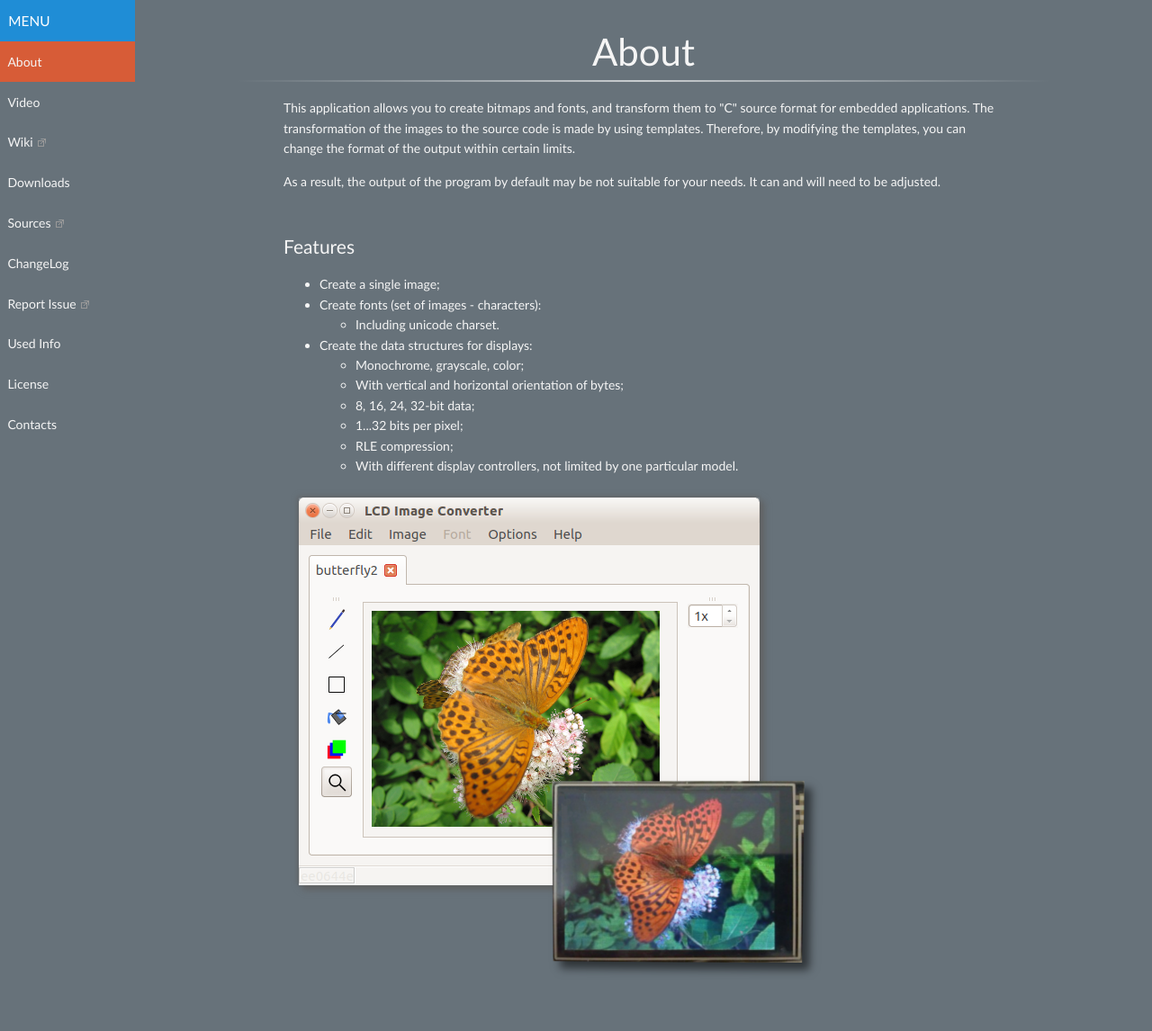
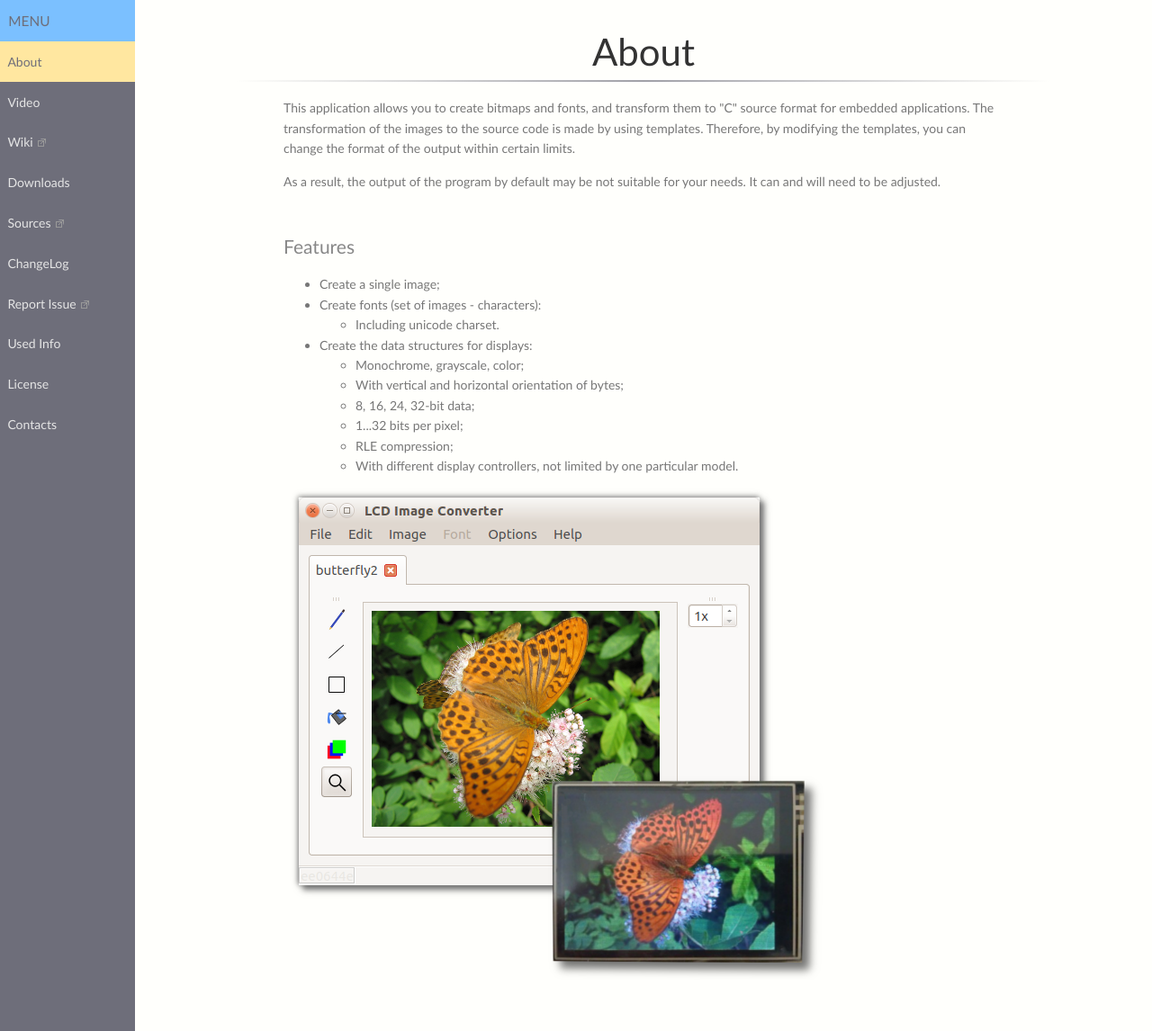
Before and after one commit to riuson/lcd-image-converter, a Jekyll site: the page built from index.html, in a window 1280 px wide and 1146 px high. Shown: the whole window at 90% size. Built offline with Jekyll 4.4.1, drawn with Linux system fonts in a browser that asks for light colours.

Commit message:
Scheme changed to fffffc ffe7a0 7bc0ff 6e87b0 6e6e7a

```diff
--- a/css/global.css
+++ b/css/global.css
@@ -1,29 +1,12 @@
 body {
   font-family: "Trebuchet MS", "Helvetica Neue", Arial, Helvetica, serif;
   font-size: 87.5%;
-  color: #f5f5f5;
   line-height: 2em;
-
-  /* http://lea.verou.me/css3patterns/#carbon */
-  /* background:
-  linear-gradient(27deg, #151515 5px, transparent 5px) 0 5px,
-  linear-gradient(207deg, #151515 5px, transparent 5px) 10px 0px,
-  linear-gradient(27deg, #222 5px, transparent 5px) 0px 10px,
-  linear-gradient(207deg, #222 5px, transparent 5px) 10px 5px,
-  linear-gradient(90deg, #1b1b1b 10px, transparent 10px),
-  linear-gradient(#1d1d1d 25%, #1a1a1a 25%, #1a1a1a 50%, transparent 50%, transparent 75%, #242424 75%, #242424);
-  background-color: #111111;
-  background-size: 20px 20px;*/
-  background-color: #67727a;
+  background: #fffffc;
 }
 
 #menu {
-  background-color: #67727a;
   -webkit-backface-visibility: hidden;
-}
-
-#menu a {
-  color: #f5f5f5;
 }
 
 #layout.active #menu {
@@ -33,73 +16,44 @@
   -webkit-backface-visibility: hidden;
 }
 
-#menu a.active {
-  background-color: #d75c37;
-}
-
-@media (max-width: 48em) {
-  #layout.active {
-    position: relative;
-    left: 0;
-  }
-}
-
-.header {
-  color: #f5f5f5;
-}
-
 /* Changes history */
 div.record {
-  background: #c3d7df;
-
   margin: 20px auto;
   padding: 0px;
   text-align: left;
-  border: 1px solid #6991ac;
-  /* border-radius */
+  border: 1px solid #DBDBDB;;
   border-radius: 5px 5px 5px 5px;
 }
 
 div.record > div.commit
 {
   font-style: italic;
-  font-weight: bold;
-
-  background: #6991ac;
-
   padding: 10px;
-
-  /* border-radius */
   border-radius: 5px 5px 0px 0px;
+  color: #6E87B0;
 }
 
 div.record > div.description
 {
   padding: 10px;
   text-indent: 1em;
-  color: #67727a;
+  background: #EDEDED;
 }
 
 div.record > div.downloads
 {
-  background: #6991ac;
-
   padding: 10px;
-
-  /* border-radius */
   border-radius: 0px 0px 5px 5px;
+  color: #6E87B0;
 }
 
 a {
-  color: #f5f5f5;
 }
 
 a:hover , a:visited:hover {
-  color: white;
 }
 
 a:visited {
-  color: #f0f0f0;
 }
 
 a[target="_blank"]:after {
@@ -115,8 +69,9 @@
     border-top: none;
 }
 
-.content-subhead {
-    color: #f5f5f5;
+#menu .pure-menu-link.active {
+  background: #FFE7A0;
+  color: #6E6E7A;
 }
 
 iframe {
@@ -128,11 +83,11 @@
     height: 2px;
     margin:18px 0;
     position:relative;
-    background: -moz-linear-gradient(left, rgba(0,0,0,0) 0%, rgba(0,0,0,0) 10%, rgba(255,255,255,0.65) 50%, rgba(0,0,0,0) 90%, rgba(0,0,0,0) 100%); /* FF3.6+ */
-    background: -webkit-gradient(linear, left top, right top, color-stop(0%,rgba(0,0,0,0)), color-stop(10%,rgba(0,0,0,0)), color-stop(50%,rgba(255,255,255,0.65)), color-stop(90%,rgba(0,0,0,0)), color-stop(100%,rgba(0,0,0,0))); /* Chrome,Safari4+ */
-    background: -webkit-linear-gradient(left, rgba(0,0,0,0) 0%,rgba(0,0,0,0) 10%,rgba(255,255,255,0.65) 50%,rgba(0,0,0,0) 90%,rgba(0,0,0,0) 100%); /* Chrome10+,Safari5.1+ */
-    background: -o-linear-gradient(left, rgba(0,0,0,0) 0%,rgba(0,0,0,0) 10%,rgba(255,255,255,0.65) 50%,rgba(0,0,0,0) 90%,rgba(0,0,0,0) 100%); /* Opera 11.10+ */
-    background: -ms-linear-gradient(left, rgba(0,0,0,0) 0%,rgba(0,0,0,0) 10%,rgba(255,255,255,0.65) 50%,rgba(0,0,0,0) 90%,rgba(0,0,0,0) 100%); /* IE10+ */
-    background: linear-gradient(left, rgba(0,0,0,0) 0%,rgba(0,0,0,0) 10%,rgba(255,255,255,0.65) 50%,rgba(0,0,0,0) 90%,rgba(0,0,0,0) 100%); /* W3C */
+    background: -moz-linear-gradient(left, rgba(0,0,0,0) 0%, rgba(0,0,0,0) 10%, rgba(110,110,122,0.65) 50%, rgba(0,0,0,0) 90%, rgba(0,0,0,0) 100%); /* FF3.6+ */
+    background: -webkit-gradient(linear, left top, right top, color-stop(0%,rgba(0,0,0,0)), color-stop(10%,rgba(0,0,0,0)), color-stop(50%,rgba(110,110,122,0.65)), color-stop(90%,rgba(0,0,0,0)), color-stop(100%,rgba(0,0,0,0))); /* Chrome,Safari4+ */
+    background: -webkit-linear-gradient(left, rgba(0,0,0,0) 0%,rgba(0,0,0,0) 10%,rgba(110,110,122,0.65) 50%,rgba(0,0,0,0) 90%,rgba(0,0,0,0) 100%); /* Chrome10+,Safari5.1+ */
+    background: -o-linear-gradient(left, rgba(0,0,0,0) 0%,rgba(0,0,0,0) 10%,rgba(110,110,122,0.65) 50%,rgba(0,0,0,0) 90%,rgba(0,0,0,0) 100%); /* Opera 11.10+ */
+    background: -ms-linear-gradient(left, rgba(0,0,0,0) 0%,rgba(0,0,0,0) 10%,rgba(110,110,122,0.65) 50%,rgba(0,0,0,0) 90%,rgba(0,0,0,0) 100%); /* IE10+ */
+    background: linear-gradient(left, rgba(0,0,0,0) 0%,rgba(0,0,0,0) 10%,rgba(110,110,122,0.65) 50%,rgba(0,0,0,0) 90%,rgba(0,0,0,0) 100%); /* W3C */
     filter: progid:DXImageTransform.Microsoft.gradient( startColorstr='#00000000', endColorstr='#00000000',GradientType=1 ); /* IE6-9 */
 }
--- a/css/side-menu.css
+++ b/css/side-menu.css
@@ -86,7 +86,7 @@
     left: 0;
     bottom: 0;
     z-index: 1000; /* so the menu or its navicon stays above all content */
-    background: #191818;
+    background: #6E6E7A;
     overflow-y: auto;
     -webkit-overflow-scrolling: touch;
 }
@@ -94,7 +94,7 @@
     All anchors inside the menu should be styled like this.
     */
     #menu a {
-        color: #999;
+        color: #e5e5e5;
         border: none;
         padding: 0.6em 0 0.6em 0.6em;
     }
@@ -120,7 +120,8 @@
         */
         #menu .pure-menu li a:hover,
         #menu .pure-menu li a:focus {
-            background: #333;
+            background: #e5e5e5;
+            color: #6e6e7a;
         }
 
     /*
@@ -128,13 +129,14 @@
     */
     #menu .pure-menu-selected,
     #menu .pure-menu-heading {
-        background: #1f8dd6;
+        background: #7BC0FF;
     }
         /*
         This styles a link within a selected menu item `<li>`.
         */
         #menu .pure-menu-selected a {
-            color: #fff;
+            color: #6e6e7a;
+            background: white;
         }
 
     /*
@@ -142,7 +144,7 @@
     */
     #menu .pure-menu-heading {
         font-size: 110%;
-        color: #fff;
+        color: #6E6E7A;
         margin: 0;
     }
 
@@ -162,8 +164,8 @@
     display: block; /* show this only on small screens */
     top: 0;
     left: 0; /* "#menu width" */
-    background: #000;
-    background: rgba(0,0,0,0.7);
+    background: #7BC0FF;
+    background: rgba(123,192,255,0.7);
     font-size: 10px; /* change this value to increase/decrease button size */
     z-index: 10;
     width: 2em;
@@ -173,7 +175,7 @@
 
     .menu-link:hover,
     .menu-link:focus {
-        background: #000;
+        background: #6E87B0;
     }
 
     .menu-link span {
@@ -242,6 +244,6 @@
     */
     #layout.active {
         position: relative;
-        left: 150px;
+        left: 0px;
     }
 }
```
